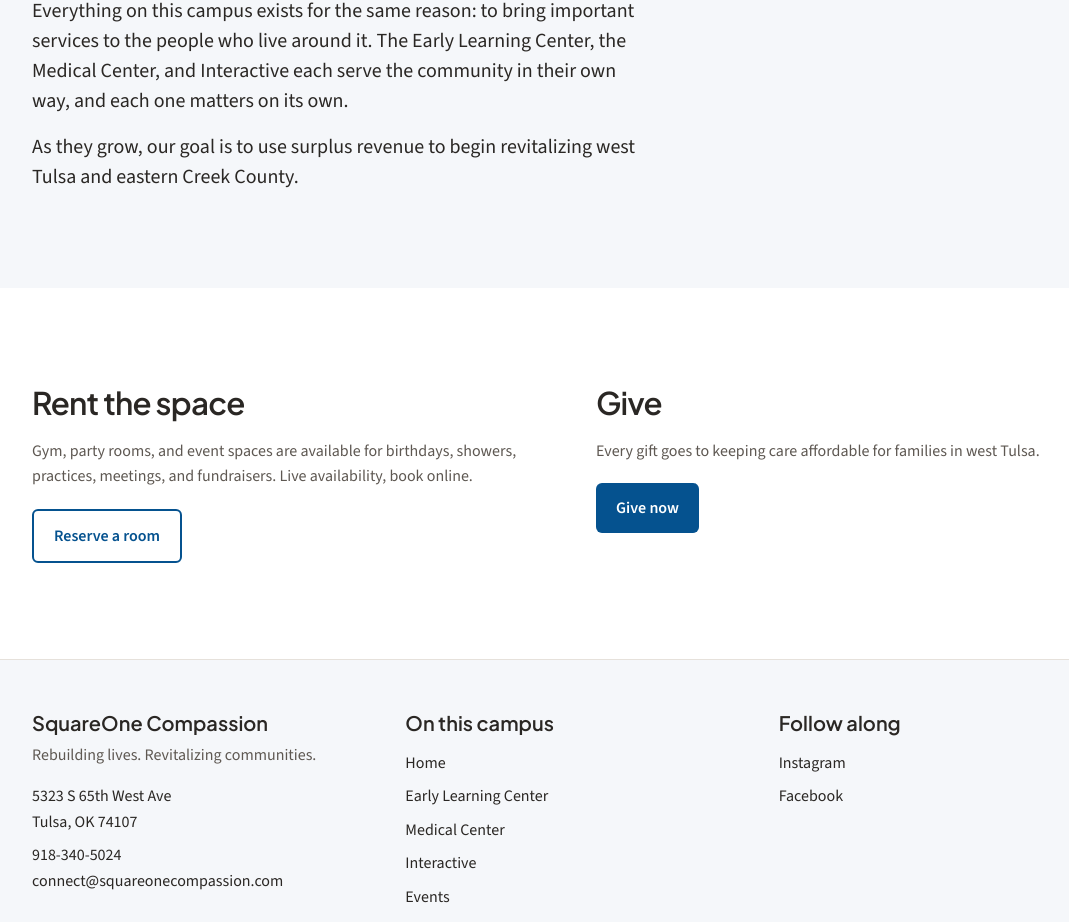
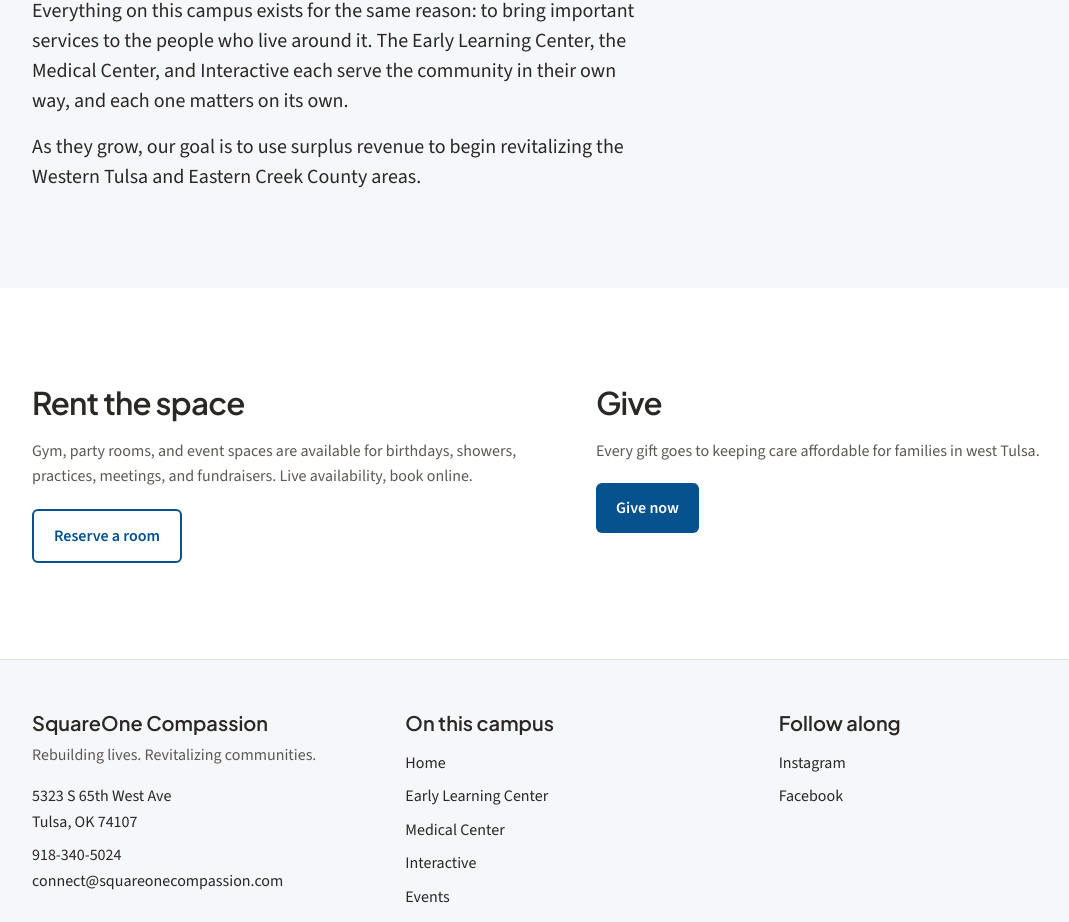
Before and after one commit to FutureXRP/squareone-website, a Next.js app: page / in a window 1280 px wide. Shown: the part 1495-2417 px from the top of the page, without its empty margins (68-1137 px from the left). Built offline with nearby package versions, Linux system fonts and the light colour scheme; no server answers.

Commit message:
Capitalize "Western Tulsa and Eastern Creek County areas" in Why it matters
Co-Authored-By: Claude Fable 5.1 <noreply@anthropic.com>
Claude-Session: https://claude.ai/code/session_01Dy1NBE1CDjARVuM4emY1ru

```diff
--- a/app/page.tsx
+++ b/app/page.tsx
@@ -45,7 +45,7 @@ export default function HomePage() {
           <p>
             Everything on this campus exists for the same reason: to bring important services to the people who live around it. The Early Learning Center, the Medical Center, and Interactive each serve the community in their own way, and each one matters on its own.
           </p>
-          <p>As they grow, our goal is to use surplus revenue to begin revitalizing west Tulsa and eastern Creek County.</p>
+          <p>As they grow, our goal is to use surplus revenue to begin revitalizing the Western Tulsa and Eastern Creek County areas.</p>
         </div>
       </Section>
 
```
Also changed, not shown: content/COPY.md (+1 -1 lines), screenshots/home-1280.png, screenshots/home-390.png.
